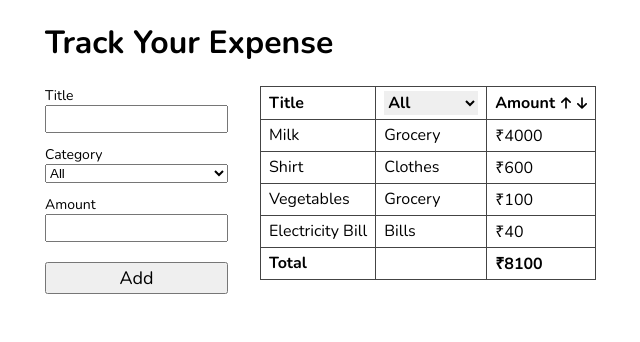
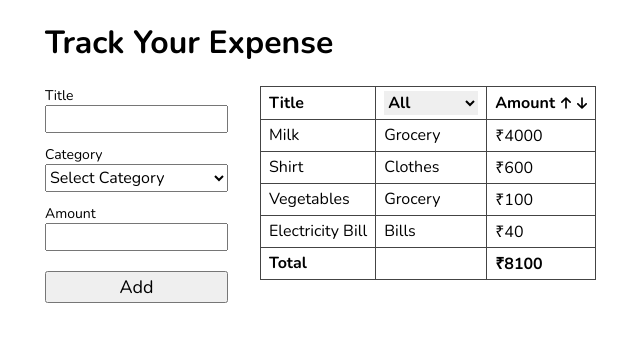
Before and after one commit to GolamMuntakim/Track-your-expsense, a React (Vite) app: page / in a window 1280 px wide. Shown: the top 342 px of the page, without its empty margins (145-785 px from the left). Built offline with nearby package versions, Linux system fonts and the light colour scheme.

Commit message:
form data added

```diff
--- a/src/App.css
+++ b/src/App.css
@@ -86,6 +86,13 @@
     font-family: inherit;
 }
 
+
+#category {
+    height: 28px;
+    font: inherit;
+}
+
+
 .add-btn {
     width: 100%;
     height: 32px;
@@ -113,7 +120,6 @@
 .context-menu div:hover {
     background-color: #ddd;
 }
-
 @media (max-width: 900px) {
     body {
         margin-inline: 16px;
--- a/src/App.jsx
+++ b/src/App.jsx
@@ -16,7 +16,7 @@
       <main>
         <h1>Track Your Expense</h1>
         <div className="expense-tracker">
-          <ExpenseForm></ExpenseForm>
+          <ExpenseForm setExpenses={setExpenses}></ExpenseForm>
           <ExpenseTable expenses={expenses}></ExpenseTable>
           {/* <ContextMenu></ContextMenu> */}
         </div>
--- a/src/Components/ExpenseForm.jsx
+++ b/src/Components/ExpenseForm.jsx
@@ -1,17 +1,34 @@
 
 
-const ExpenseForm = () => {
+const ExpenseForm = ({setExpenses}) => {
+    const handleSubmit = (e) =>{
+        e.preventDefault()
+      const expense = {...getFormData(e.target), id: crypto.randomUUID}
+      setExpenses((prevState)=> [...prevState, expense])
+      e.target.reset()
+    }
+    const getFormData = (form) =>{
+        const formData = new FormData(form)
+        const data = {}
+        for(const [key, value] of formData.entries()){
+            console.log(key, value)
+            data[key] = value
+        }
+       return data
+    }
     return (
         <div>
-              <form className="expense-form">
+              <form className="expense-form" onSubmit={handleSubmit}>
       <div className="input-container">
         <label htmlFor="title">Title</label>
-            <input id="title" />
+        <input id="title" name="title" />
       </div>
       <div className="input-container">
         <label htmlFor="category">Category</label>
-            <select id="category">
-                  <option value="">All</option>
+        <select id="category" name="category">
+          <option value="" hidden>
+            Select Category
+          </option>
           <option value="grocery">Grocery</option>
           <option value="clothes">Clothes</option>
           <option value="bills">Bills</option>
@@ -21,7 +38,7 @@
       </div>
       <div className="input-container">
         <label htmlFor="amount">Amount</label>
-            <input id="amount" />
+        <input id="amount" name="amount" />
       </div>
       <button className="add-btn">Add</button>
     </form>
```
Lines whose indentation alone changed are shown as unchanged.
